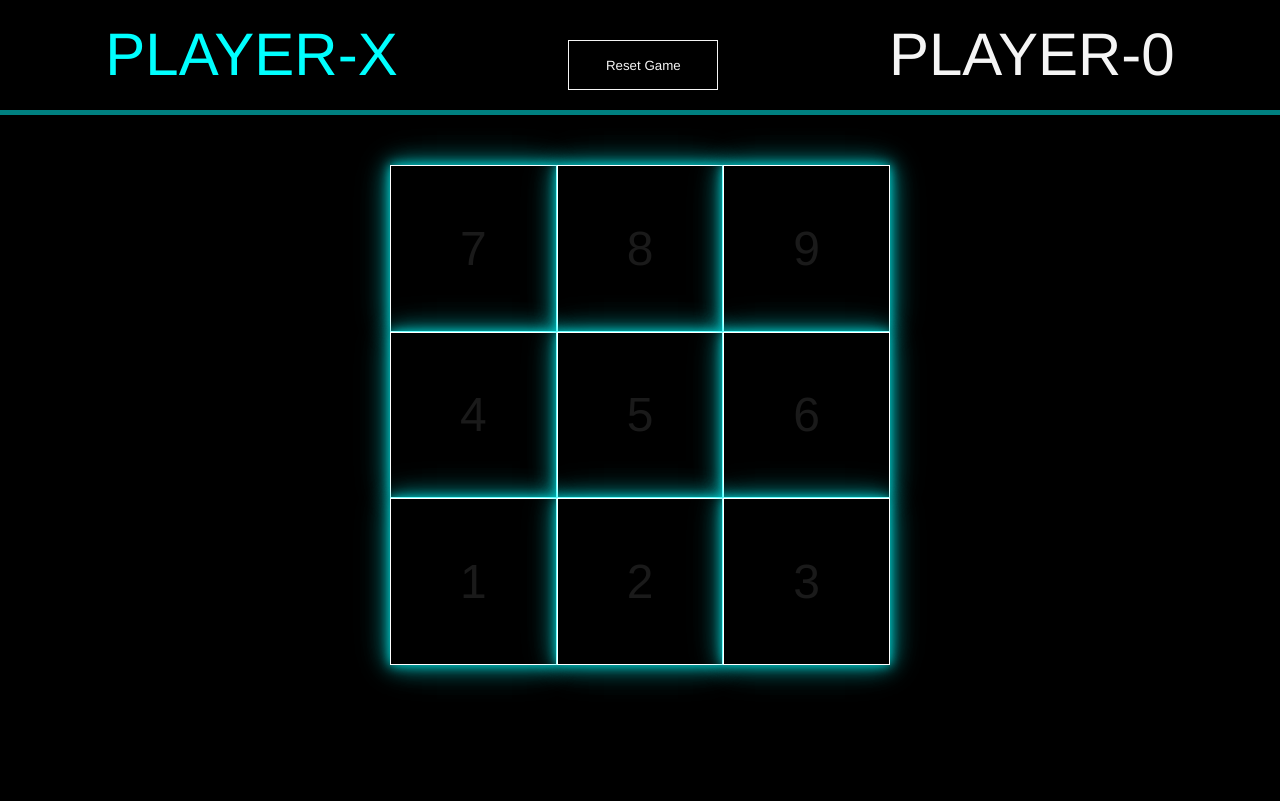
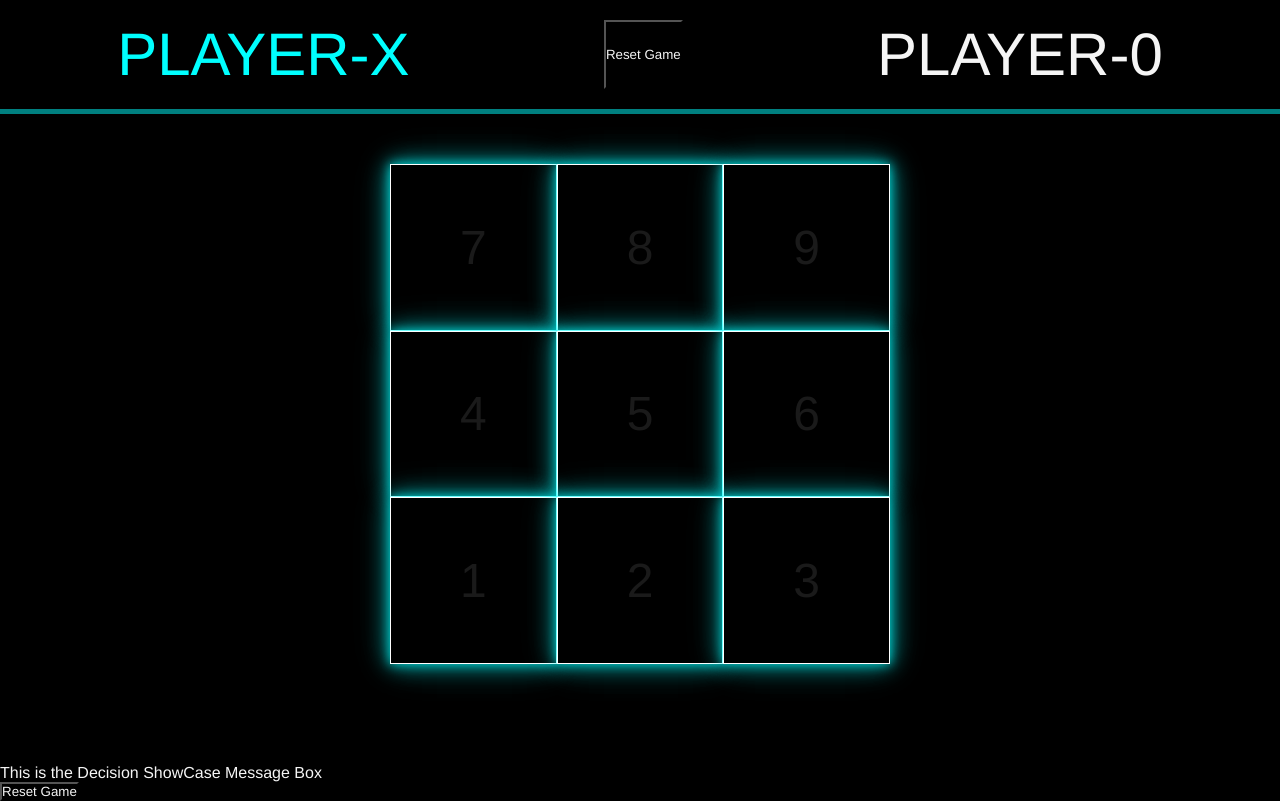
Before and after one commit to IamDevTrivedi/Tic-Tac-Toe, a plain HTML site: page index.html in a window 1280 px wide. Drawn offline with Linux system fonts and the light colour scheme.

Commit message:
Update index.html

```diff
--- a/index.html
+++ b/index.html
@@ -9,9 +9,10 @@
 </head>
 
 <body>
+    <div id="game-box">
         <div class="title-box">
             <div id="p1">PLAYER-X</div>
-        <button id="reset-game" onclick= resetGame() >Reset Game</button>
+            <button id="reset-1" class="reset-game" onclick=resetGame()>Reset Game</button>
             <div id="p2">PLAYER-0</div>
         </div>
         <div class="grid-box">
@@ -25,6 +26,13 @@
             <div class="box box2">2</div>
             <div class="box box3">3</div>
         </div>
+    </div>
+
+    <div class="decision-box" id="db">
+        <div class="decision">This is the Decision ShowCase Message Box</div>
+        <button class="reset-game" id="reset-2" onclick=resetGame()>Reset Game</button>
+    </div>
+
     <script src="script.js"></script>
 </body>
 </html>
```
Lines whose indentation alone changed are shown as unchanged.
